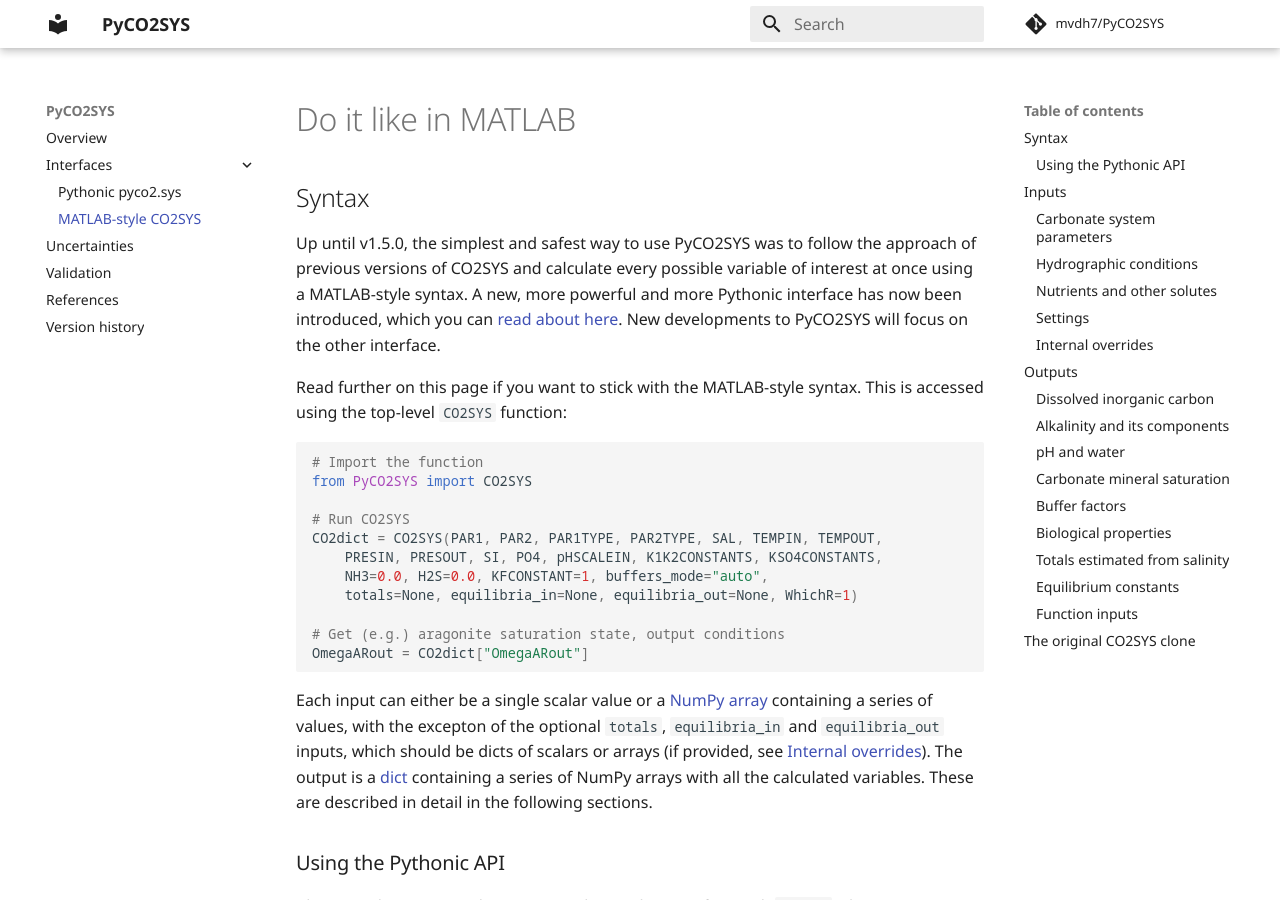
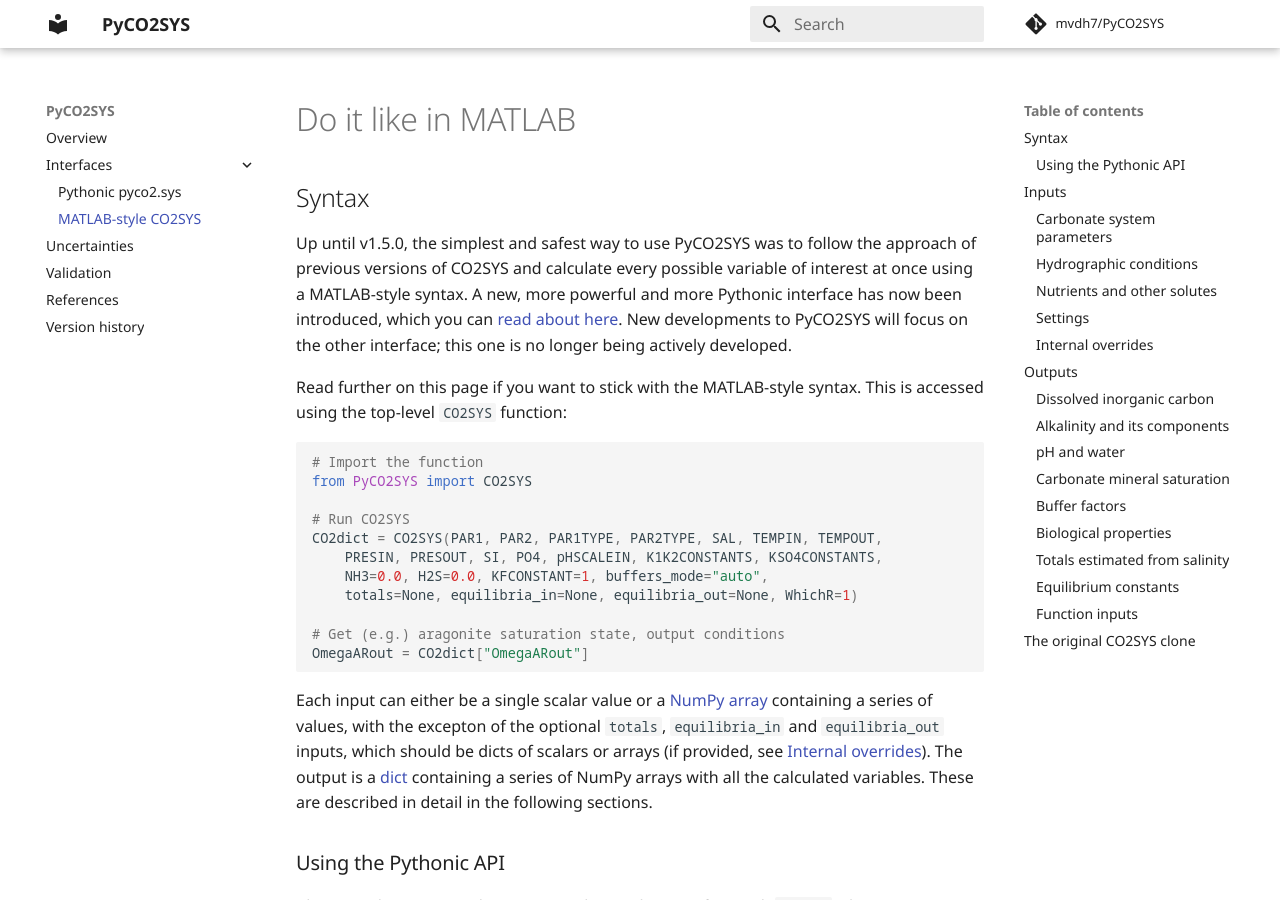
Before and after one commit to mvdh7/PyCO2SYS, an MkDocs documentation site: the page built from docs/co2sys.md, in a window 1280 px wide and 900 px high. Built offline with MkDocs 1.6.1 and Material for MkDocs 9.7.7, drawn with Linux system fonts in a browser that asks for light colours; formulas are drawn with MathJax 3; comment, search, counter and statistics services are not loaded.

Commit message:
Note no new development

```diff
--- a/docs/co2sys.md
+++ b/docs/co2sys.md
@@ -2,7 +2,7 @@
 
 ## Syntax
 
-Up until v1.5.0, the simplest and safest way to use PyCO2SYS was to follow the approach of previous versions of CO2SYS and calculate every possible variable of interest at once using a MATLAB-style syntax.  A new, more powerful and more Pythonic interface has now been introduced, which you can [read about here](../co2sys_nd).  New developments to PyCO2SYS will focus on the other interface.
+Up until v1.5.0, the simplest and safest way to use PyCO2SYS was to follow the approach of previous versions of CO2SYS and calculate every possible variable of interest at once using a MATLAB-style syntax.  A new, more powerful and more Pythonic interface has now been introduced, which you can [read about here](../co2sys_nd).  New developments to PyCO2SYS will focus on the other interface; this one is no longer being actively developed.
 
 Read further on this page if you want to stick with the MATLAB-style syntax.  This is accessed using the top-level `CO2SYS` function:
 
```
